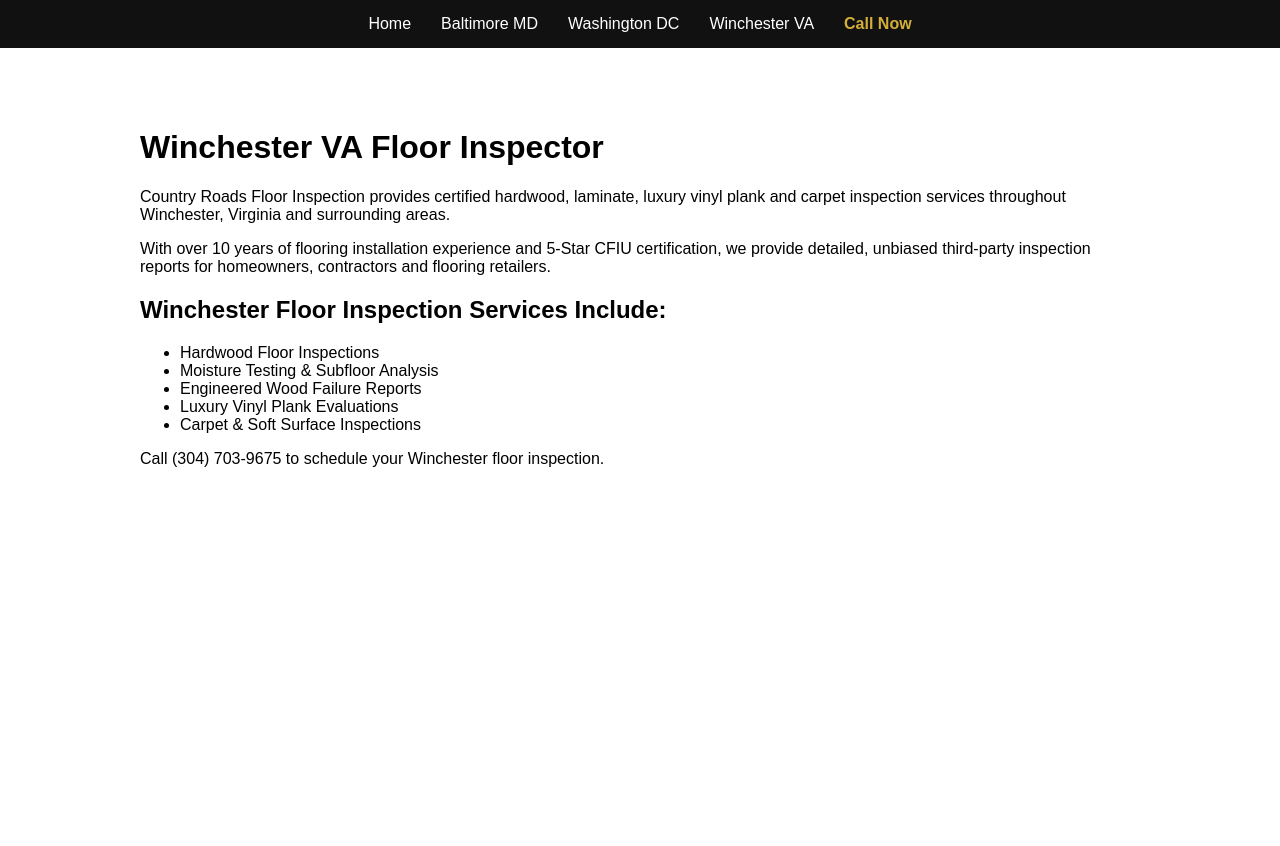
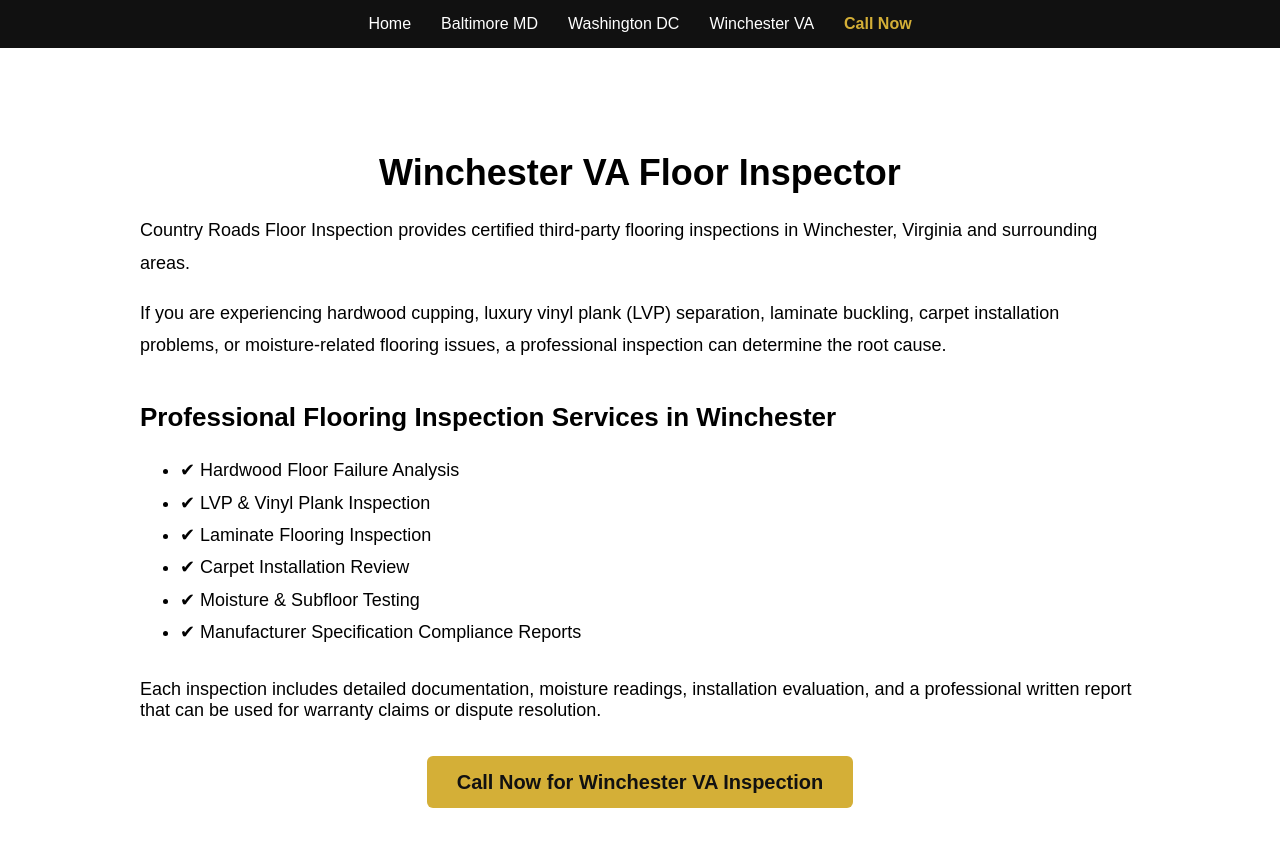
Before and after one commit to RogerN1984/country-roads-floor-inspection, a Next.js app: page /winchester-va-floor-inspector in a window 1280 px wide. Shown: the top 846 px of the page. Before the commit the page ends 800 px from the top, so only its background shows below. Built offline with nearby package versions, Linux system fonts and the light colour scheme.

Commit message:
Update page.js

```diff
--- a/app/winchester-va-floor-inspector/page.js
+++ b/app/winchester-va-floor-inspector/page.js
@@ -1,40 +1,58 @@
-export const metadata = {
-  title: "Winchester VA Floor Inspector | Country Roads Floor Inspection",
-  description:
-    "Certified floor inspector serving Winchester Virginia. Hardwood, laminate, vinyl plank and carpet inspections with detailed third-party reports."
-};
-
 export default function Winchester() {
   return (
-    <main style={{ padding: "60px 20px", maxWidth: "1000px", margin: "auto" }}>
-      <h1>Winchester VA Floor Inspector</h1>
+    <main style={{ padding: "80px 20px", maxWidth: "1000px", margin: "auto" }}>
 
-      <p>
-        Country Roads Floor Inspection provides certified hardwood,
-        laminate, luxury vinyl plank and carpet inspection services
-        throughout Winchester, Virginia and surrounding areas.
+      <h1 style={{ fontSize: "36px", marginBottom: "20px", textAlign: "center" }}>
+        Winchester VA Floor Inspector
+      </h1>
+
+      <p style={{ fontSize: "18px", lineHeight: "1.8" }}>
+        Country Roads Floor Inspection provides certified third-party flooring inspections
+        in Winchester, Virginia and surrounding areas.
       </p>
 
-      <p>
-        With over 10 years of flooring installation experience and
-        5-Star CFIU certification, we provide detailed, unbiased
-        third-party inspection reports for homeowners, contractors
-        and flooring retailers.
+      <p style={{ fontSize: "18px", lineHeight: "1.8" }}>
+        If you are experiencing hardwood cupping, luxury vinyl plank (LVP) separation,
+        laminate buckling, carpet installation problems, or moisture-related flooring issues,
+        a professional inspection can determine the root cause.
       </p>
 
-      <h2>Winchester Floor Inspection Services Include:</h2>
+      <h2 style={{ fontSize: "26px", marginTop: "40px" }}>
+        Professional Flooring Inspection Services in Winchester
+      </h2>
 
-      <ul>
-        <li>Hardwood Floor Inspections</li>
-        <li>Moisture Testing & Subfloor Analysis</li>
-        <li>Engineered Wood Failure Reports</li>
-        <li>Luxury Vinyl Plank Evaluations</li>
-        <li>Carpet & Soft Surface Inspections</li>
+      <ul style={{ fontSize: "18px", lineHeight: "1.8" }}>
+        <li>✔ Hardwood Floor Failure Analysis</li>
+        <li>✔ LVP & Vinyl Plank Inspection</li>
+        <li>✔ Laminate Flooring Inspection</li>
+        <li>✔ Carpet Installation Review</li>
+        <li>✔ Moisture & Subfloor Testing</li>
+        <li>✔ Manufacturer Specification Compliance Reports</li>
       </ul>
 
-      <p>
-        Call (304) 703-9675 to schedule your Winchester floor inspection.
+      <p style={{ fontSize: "18px", marginTop: "30px" }}>
+        Each inspection includes detailed documentation, moisture readings,
+        installation evaluation, and a professional written report that can be used
+        for warranty claims or dispute resolution.
       </p>
+
+      <div style={{ textAlign: "center", marginTop: "50px" }}>
+        <a
+          href="tel:13047039675"
+          style={{
+            background: "#d4af37",
+            color: "#111",
+            padding: "15px 30px",
+            fontSize: "20px",
+            fontWeight: "bold",
+            textDecoration: "none",
+            borderRadius: "6px"
+          }}
+        >
+          Call Now for Winchester VA Inspection
+        </a>
+      </div>
+
     </main>
   );
 }
```
